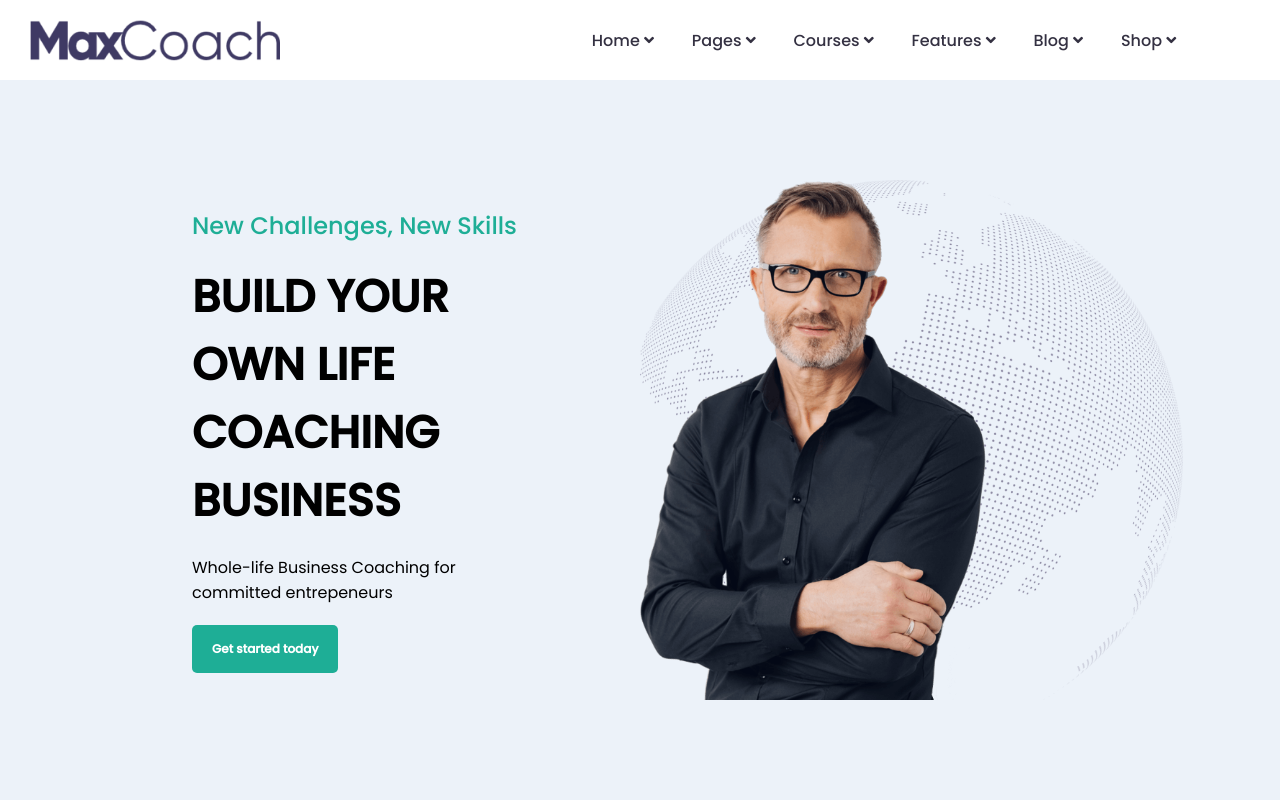
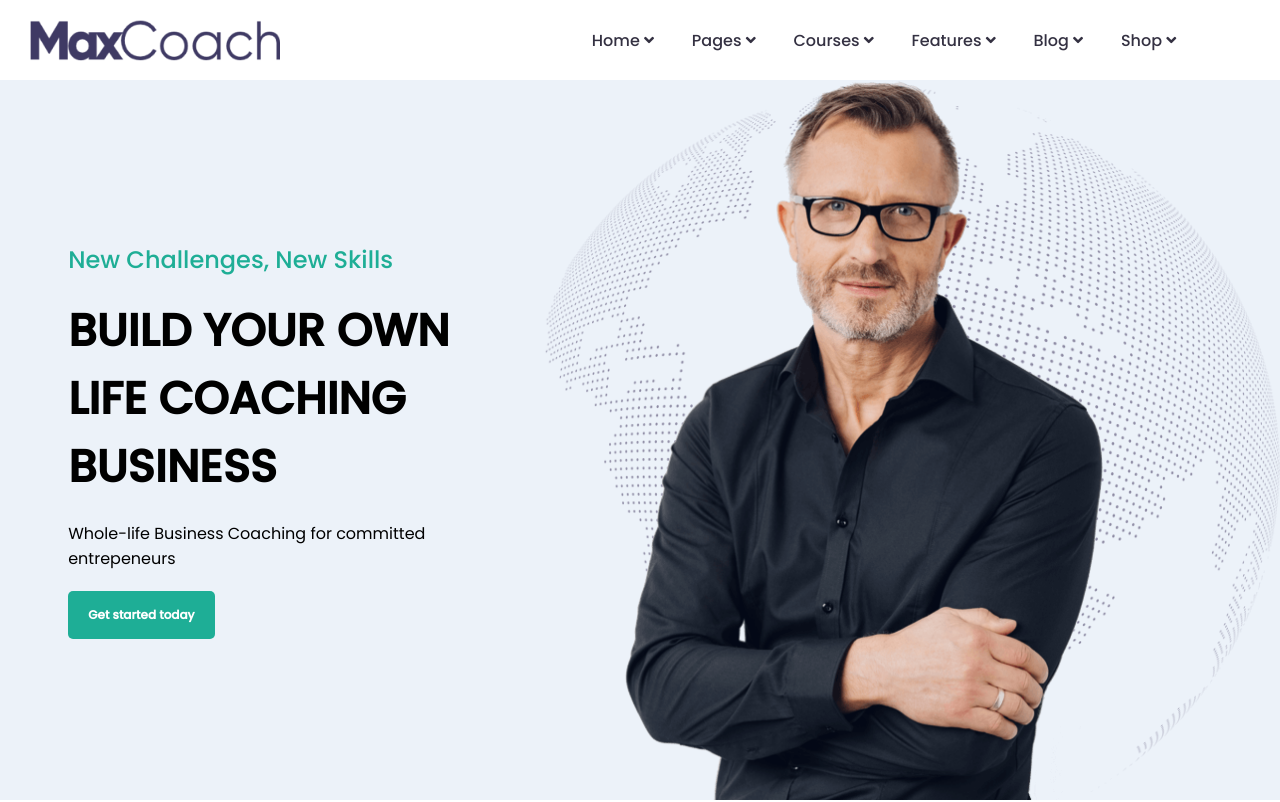
Before and after one commit to AlessioFurio/proj-html-vuejs, a plain HTML site: page index.html in a window 1280 px wide. Shown: the top 802 px of the page. Drawn offline with nearby package versions, Linux system fonts and the light colour scheme.

Commit message:
fix bug css mobile

```diff
--- a/style.css
+++ b/style.css
@@ -75,14 +75,16 @@ ul {
 
     /*fine header*/
 
-    .main {
+     .main {
         background-color: #ecf2f9;
+        width: 100%;
     }
 
     .main .container-section {
         height: calc(100vh - 80px);
+        padding: 0;
     }
-
+/*
     .main .content-section {
         display: flex;
         justify-content: center;
@@ -90,20 +92,14 @@ ul {
         min-width: 500px;
         height: 100%;
     }
-
+*/
     .cta {
-        max-width: 50%;
-        height: 100%;
-        display: flex;
-        justify-content: flex-end;
-        align-items: center;
+        max-width: 100%;
     }
 
     .cta-content {
-        width: 70%;
-        display: flex;
-        justify-content: space-around;
-        flex-direction: column;
+        width: 75%;
+        margin: auto;
     }
 
     .subtitle {
@@ -113,7 +109,6 @@ ul {
     }
 
     .cta-title {
-        width: 60%;
         margin-bottom: 20px;
     }
 
@@ -123,7 +118,6 @@ ul {
     }
 
     .cta-paragraph {
-        width: 60%;
         margin-bottom: 20px;
     }
 
@@ -138,10 +132,9 @@ ul {
     }
 
     .main-img {
-        display: flex;
-        align-items: center;
-        min-width: 50%;
-        height: 100%;
+        text-align: center;
+        width: 100%;
+        height: 500px;
         position: relative;
     }
 
@@ -150,8 +143,9 @@ ul {
         height: 100%;
         object-fit: contain;
         position: absolute;
-        top: 0;
-        left: 0;
+        top: 50%;
+        left: 50%;
+        transform: translate(-50%, -50%);
         z-index: 1;
     }
 
@@ -160,10 +154,14 @@ ul {
         height: 100%;
         object-fit: contain;
         position: absolute;
-        top: 0;
-        left: 0;
+        top: 50%;
+        left: 50%;
+        transform: translate(-50%, -50%);
         z-index: 2;
+
     }
+
+
 
     /*fine main*/
 
@@ -344,14 +342,14 @@ ul {
     }
 
     .video {
-        min-width: 500px;
+        max-width: 100%;
         position: relative;
         padding-bottom: 50px;
         text-align: center;
     }
 
     .video img {
-        max-width: 100%;
+        max-width: 80%;
         height: 100%;
         object-fit: cover;
     }
@@ -529,16 +527,16 @@ ul {
     }
 
     .wp-cubo-diagonale {
-        min-width: 200px;
+        min-width: 120px;
         min-height: 200px;
-        max-width: 250px;
-        max-height: 250px;
+        max-width: 180px;
+        max-height: 200px;
     }
 
     .wp-circle02 {
-        min-width: 120px;
+        min-width: 100px;
         min-height: 120px;
-        max-width: 150px;
+        max-width: 120px;
         max-height: 150px;
     }
 
@@ -553,7 +551,7 @@ ul {
         position: absolute;
         top: 70%;
         left: 60%;
-        transform: translate(-50%, -10%);
+        transform: translate(-50%, -50%);
     }
 
     .wp-cubo-diagonale img,
@@ -626,7 +624,7 @@ ul {
         color:  #eceeef;
     }
 
-    .copyright{
+    .copyright {
         text-align: center;
         color: #ccc;
         padding-top: 30px;
@@ -635,6 +633,22 @@ ul {
 }
 
 @media screen and (min-width: 768px) {
+
+    .main .content-section {
+        display: flex;
+        height: 100%;
+        align-items: center;
+    }
+
+    .cta {
+        max-width: 50%;
+    }
+
+    .main-img {
+        max-width: 100%;
+        height: 100%;
+    }
+
     .banner {
         max-width: 70%;
     }
@@ -645,6 +659,10 @@ ul {
 
     .information {
         width: 50%;
+    }
+
+    .video img {
+        max-width: 100%;
     }
 
 }
```
Also changed, not shown: index.html (+1 -1 lines).
